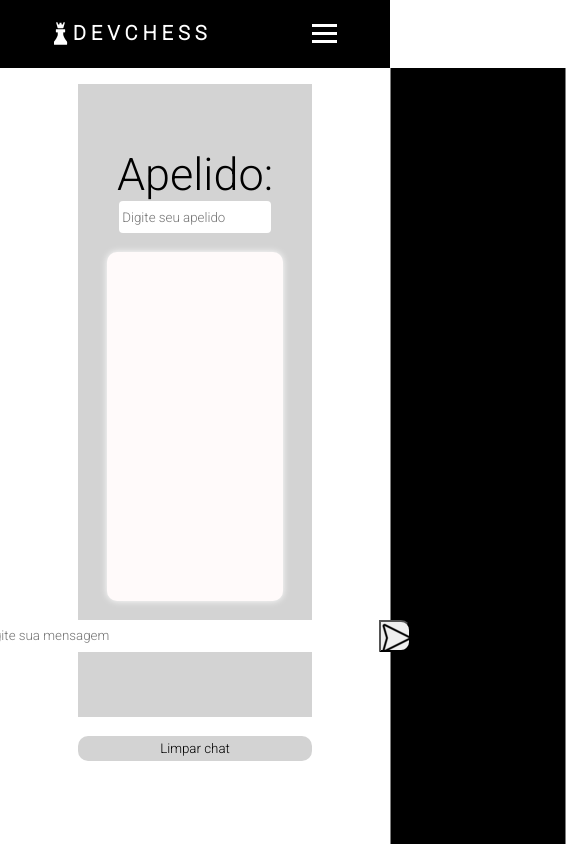
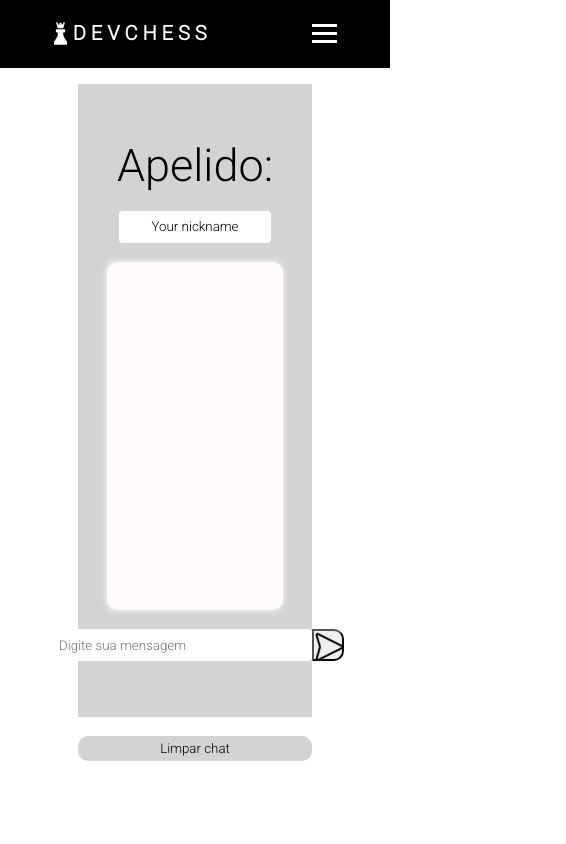
Before and after one commit to ilionroot/chess, a website: page public/chat.html in a window 390 px wide. Shown: the whole page, 566 px wide, since content can reach past the window. Drawn offline with nearby package versions, Linux system fonts and the light colour scheme; no server answers.

Commit message:
super atualização

```diff
--- a/public/chat.html
+++ b/public/chat.html
@@ -24,6 +24,9 @@
     <meta name="msapplication-TileColor" content="#ffffff">
     <meta name="msapplication-TileImage" content="img/icons/ms-icon-144x144.png">
     <meta name="theme-color" content="#000000">
+
+    <script type="text/javascript" src="js/jquery.js"></script>
+    <script type="text/javascript" src="js/animations.js"></script>
 </head>
 <body>
     <nav>
@@ -59,11 +62,11 @@
     </nav>
     <div class="fundo">
         <form class="form" id="form" method="POST">
-            <label class="formTitle">Apelido:</label>
-            <input type="text" name="apelido" autocomplete="off" placeholder=" Digite seu apelido" class="textCamp nickname"><br>
+            <label class="formTitle">Apelido:</label><br>
+            <input style="text-align: center;" value="Your nickname" type="text" id="apel" name="apelido" autocomplete="off" class="textCamp nickname" readonly><br>
             <div class="messages"></div><br>
             <div class="linhaDirection">
-            <input type="text" name="message" autocomplete="off" placeholder=" Digite sua mensagem" class="textCamp chatMessage">
+            <input type="text" name="message" autocomplete="off" placeholder=" Digite sua mensagem" class="textCamp chatMessage" multiple>
             <input type="submit" value="" class="sendButton">
             </div>
         </form>
--- a/public/css/navStyle.css
+++ b/public/css/navStyle.css
@@ -13,6 +13,10 @@ nav{
     justify-content: space-around;
     align-items: center;
     min-height: 8vh;
+
+    position: fixed;
+    width: 100%;
+
     background-color: black;
     font-family: 'Roboto', sans-serif;
 }
@@ -28,12 +32,16 @@ nav{
 
 .nav-linker{
     display:flex;
-    justify-content: space-around;
+    justify-content: space-evenly;
     width: 40%;
 }
 
 .nav-linker li{
     list-style: none;
+}
+
+.lis li {
+    margin-top: -50px;
 }
 
 .nav-linker a{
@@ -59,7 +67,7 @@ nav{
 
 @media screen and (max-width:1024px){
     .nav-linker{
-       width: 60%;
+        width: 0;
     }
 }
 
@@ -69,16 +77,15 @@ nav{
     }
 
     .nav-linker{
-        position: absolute;
+        position: fixed;
         right: 0px;
-        height: 92vh;
+        width: 0;
+        height: 100vh;
         top: 8vh;
         background-color:black;
         flex-direction: column;
         align-items: center;
-        width: 45%;
-        transform: translateX(100%);
-        transition: transform 0.5s ease-in;
+        transition: .5s ease-in-out;
     }
     .nav-linker li{
         opacity: 0;
@@ -87,20 +94,26 @@ nav{
     .burger{
         display:block;
     }
+
+    .nav-active{
+        width: 200px;
+    }
 }
 
-.nav-active{
-    transform: translateX(0%);
+@media screen and (max-width:550px) {
+    .nav-active{
+        width: 165px;
+    }
 }
 
 @keyframes navLinkAnimation{
     from{
         opacity: 0;
-        transform: translateX(50px);
+        width: 0;
     }
     to{
         opacity: 1;
-        transform: translateX(0px);
+        width: 50px;
     }
 }
 
--- a/public/css/pageStyles/chatStyle.css
+++ b/public/css/pageStyles/chatStyle.css
@@ -98,7 +98,8 @@
 }
 
 .linhaDirection .chatMessage {
-    width: 30em;
+    width: 20em;
+    padding-left: 10px;
 }
 
 .sendButton {
@@ -109,3 +110,10 @@
     width: 32px;
     height: 32px;
 }
+
+@media screen and (max-width:665px) {
+    .chatMessage {
+        width: 15em;
+        padding-left: 10px;
+    }
+}
--- /dev/null
+++ b/public/js/animations.js
@@ -0,0 +1,52 @@
+function loading() {
+    var style = document.createElement('style');
+    style.type = 'text/css';
+    var keyFrames = '\
+    @keyframes spin {\
+        to {\
+            transform: rotate(360deg);\
+        }\
+    }';
+
+    style.innerHTML = keyFrames.replace(/A_DYNAMIC_VALUE/g, "180deg");
+    document.getElementsByTagName('head')[0].appendChild(style);
+
+    var divTD = document.createElement('div');
+    divTD.setAttribute('id','divTD')
+    $(divTD).css('background-color', 'rgba(255, 255, 255, 0.35)');
+    $(divTD).css('display', 'flex');
+    $(divTD).css('flex-direction', 'column');
+    $(divTD).css('align-items', 'center');
+    $(divTD).css('justify-content', 'center');
+    $(divTD).css('height', '100vh');
+    $(divTD).css('width', '100%');
+    $(divTD).css('position', 'absolute');
+    $(divTD).css('top', '0');
+    $(divTD).css('left', '0');
+    $(divTD).css('z-index', '9999');
+
+    var divSpin = document.createElement('div');
+    divSpin.setAttribute('id','divSpin')
+    $(divSpin).css('width', '60px');
+    $(divSpin).css('height', '60px');
+    $(divSpin).css('border', '8px solid rgba(0, 0, 0, 0.2)');
+    $(divSpin).css('border-left-color', '#22a6b3');
+    $(divSpin).css('border-radius', '50%');
+    $(divSpin).css('display', 'flex');
+    $(divSpin).css('align-items', 'center');
+    $(divSpin).css('justify-content', 'center');
+    $(divSpin).css('width', '60px');
+    $(divSpin).css('animation','spin .8s ease-in-out infinite');
+
+    divTD.appendChild(divSpin);
+    document.body.append(divTD);
+}
+
+$(document).ready(function(){
+    loading();
+
+    setTimeout(()=>{
+        $('#divSpin').css('animation', '');
+        $('#divTD').css('display','none');
+    },1500);
+});
--- a/public/js/client.js
+++ b/public/js/client.js
@@ -22,6 +22,10 @@ socket.on('previousMessages', messages => {
 
     scroll(250);
 });
+
+socket.on('apelidoUser', apelido => {
+    $('#apel').val(apelido);
+})
 
 socket.on('receivedMessage', data => {
     renderMessages(data);
```
Also changed, not shown: public/css/animations.css (added, +38 -0 lines), public/index.html (+5 -2 lines), server.js (+16 -1 lines).
